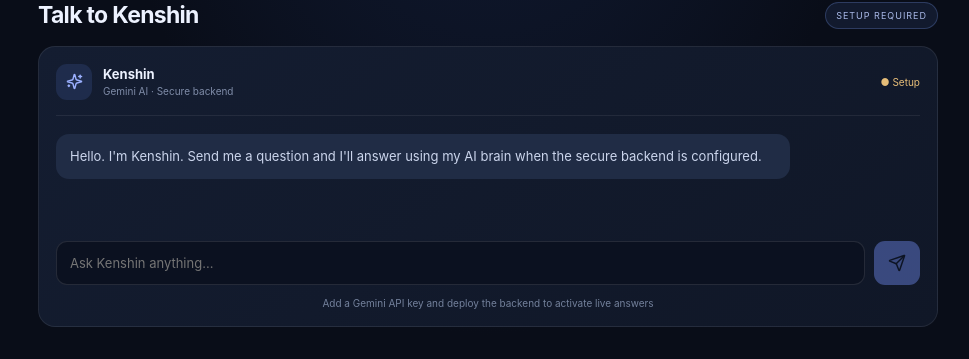
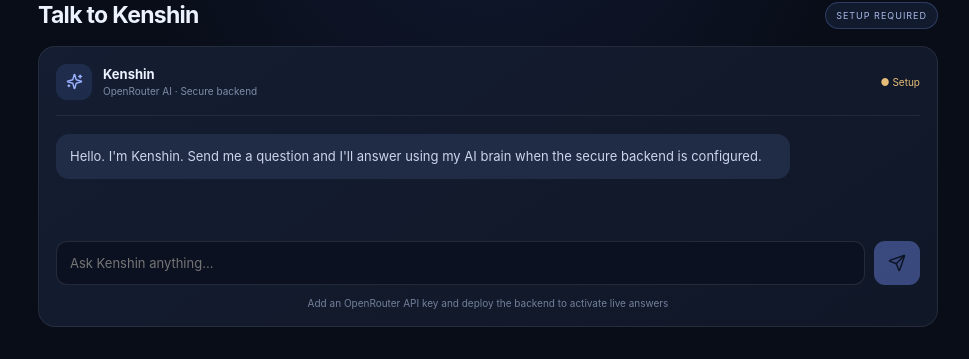
Before and after one commit to achukoluvenkataprasanna-netizen/Kenshin-AI, a React (Vite) app: page / in a window 1280 px wide. Shown: the part 504-863 px from the top of the page, without its empty margins (152-1121 px from the left). Built offline with nearby package versions, Linux system fonts and the light colour scheme; no server answers.

Commit message:
ui: identify OpenRouter as Kenshin AI provider

```diff
--- a/src/App.tsx
+++ b/src/App.tsx
@@ -79,13 +79,13 @@ export default function App() {
     <section className="workspace">
       <div className="section-heading"><div><span className="kicker">01 / ASSISTANT</span><h2>Talk to Kenshin</h2></div><span className={`demo-tag ${aiReady ? "ready-tag" : ""}`}>{aiReady ? "AI READY" : "SETUP REQUIRED"}</span></div>
       <div className="chat-panel">
-        <div className="chat-head"><span className="avatar"><Sparkles size={17}/></span><div><b>Kenshin</b><small>Gemini AI · Secure backend</small></div><span className={`online ${aiReady ? "" : "offline"}`}>● {aiReady ? "Ready" : "Setup"}</span></div>
+        <div className="chat-head"><span className="avatar"><Sparkles size={17}/></span><div><b>Kenshin</b><small>OpenRouter AI · Secure backend</small></div><span className={`online ${aiReady ? "" : "offline"}`}>● {aiReady ? "Ready" : "Setup"}</span></div>
         <div className="messages" aria-live="polite">{messages.map((item, index) => <div className={`message ${item.role}`} key={index}>{item.text}</div>)}{busy && <div className="message assistant typing"><LoaderCircle size={15}/> Kenshin is thinking…</div>}</div>
         <form className="composer" onSubmit={(event) => { event.preventDefault(); void sendMessage(); }}>
           <input value={message} onChange={(event) => setMessage(event.target.value)} placeholder="Ask Kenshin anything..." aria-label="Message Kenshin" disabled={busy}/>
           <button type="submit" aria-label="Send message" disabled={!message.trim() || busy}><Send size={18}/></button>
         </form>
-        <p className="disclaimer">{busy ? "Generating a response…" : aiReady ? "Connected to Gemini through the secure backend" : "Add a Gemini API key and deploy the backend to activate live answers"}</p>
+        <p className="disclaimer">{busy ? "Generating a response…" : aiReady ? "Connected to Gemini through the secure backend" : "Add an OpenRouter API key and deploy the backend to activate live answers"}</p>
       </div>
     </section>
 
```
